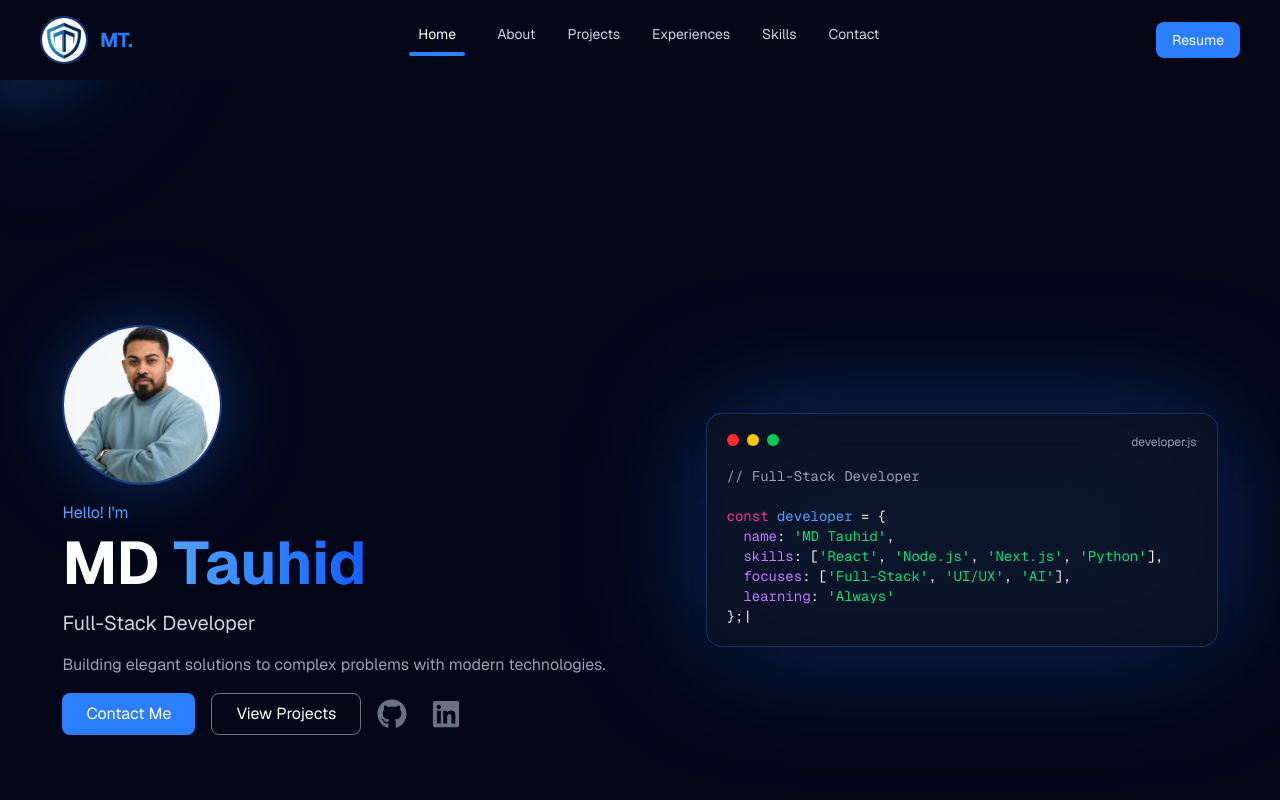
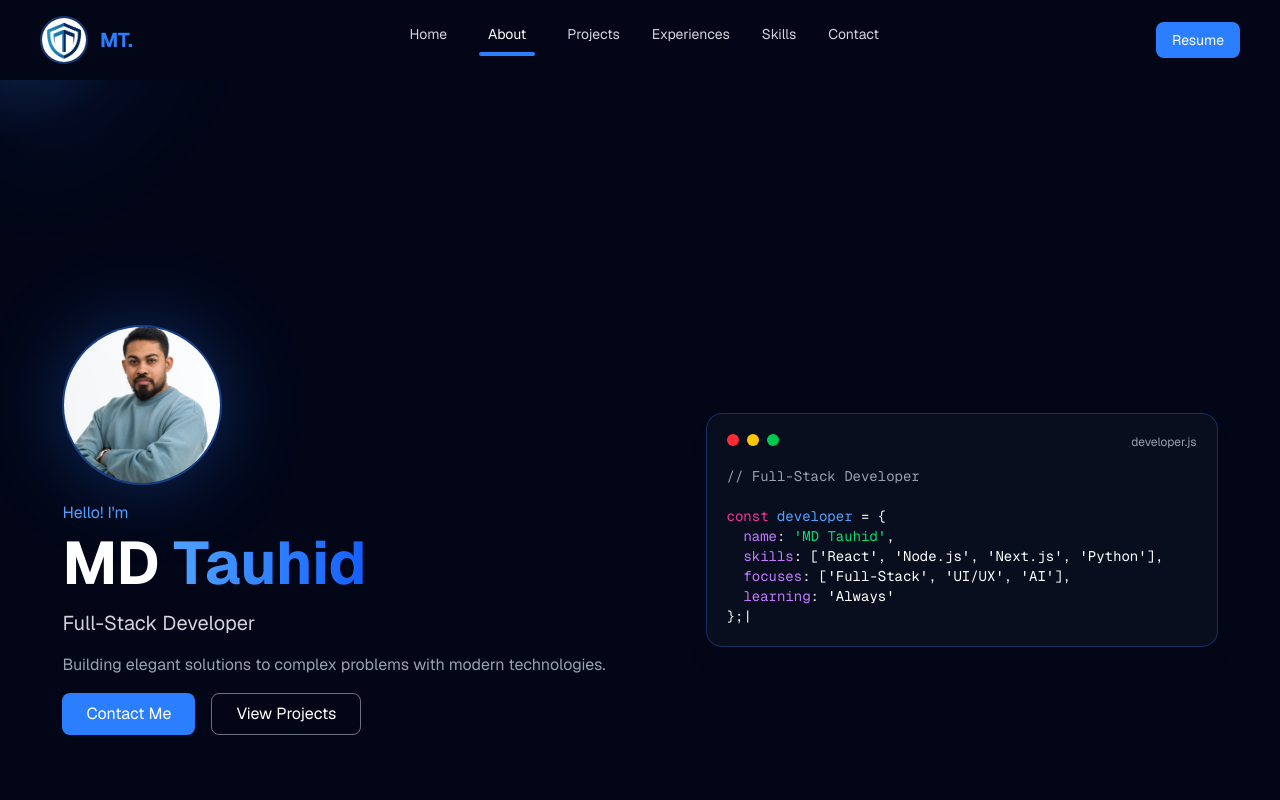
Before and after one commit to Z4Tauhid/Portfolio, a Next.js app: page / in a window 1280 px wide. Shown: the top 800 px of the page. Built offline with nearby package versions, Linux system fonts and the light colour scheme.

Commit message:
pro image commit

```diff
--- a/src/app/components/Hero.js
+++ b/src/app/components/Hero.js
@@ -11,7 +11,6 @@ export default function Hero() {
   const [tokenIndex, setTokenIndex] = useState(0);
   const [charIndex, setCharIndex] = useState(0);
   const [showCursor, setShowCursor] = useState(true);
-  const [startTyping, setStartTyping] = useState(false);
 
   const cardRef = useRef(null);
 
@@ -19,25 +18,35 @@ export default function Hero() {
     setMounted(true);
   }, []);
 
-  //  Intersection Observer
+  // Typing effect (FIXED)
   useEffect(() => {
-    if (!cardRef.current) return;
+    if (!mounted) return;
+    if (tokenIndex >= codeTokens.length) return;
 
-    const observer = new IntersectionObserver(
-      ([entry]) => {
-        if (entry.isIntersecting) {
-          setStartTyping(true);
-          observer.disconnect();
+    const currentToken = codeTokens[tokenIndex];
+
+    if (!currentToken) return;
+
+    if (charIndex < currentToken.text.length) {
+      const timeout = setTimeout(() => {
+        setCharIndex((prev) => prev + 1);
+      }, 15);
+
+      return () => clearTimeout(timeout);
+    } else {
+      setTokenIndex((prev) => prev + 1);
+      setCharIndex(0);
     }
-      },
-      { threshold: 0.3 }
-    );
+  }, [charIndex, tokenIndex, mounted]);
 
-    observer.observe(cardRef.current);
-    return () => observer.disconnect();
+  // Cursor blink
+  useEffect(() => {
+    const interval = setInterval(() => {
+      setShowCursor((prev) => !prev);
+    }, 500);
+    return () => clearInterval(interval);
   }, []);
 
-  //  Tokens (with colors)
   const codeTokens = [
     { text: "// Full-Stack Developer\n\n", className: "text-gray-400" },
 
@@ -51,67 +60,14 @@ export default function Hero() {
     { text: ",\n", className: "" },
 
     { text: "  skills", className: "text-purple-400" },
-    { text: ": [", className: "" },
-    { text: "'React'", className: "text-green-400" },
-    { text: ", ", className: "" },
-    { text: "'Node.js'", className: "text-green-400" },
-    { text: ", ", className: "" },
-    { text: "'Next.js'", className: "text-green-400" },
-    { text: ", ", className: "" },
-    { text: "'Python'", className: "text-green-400" },
-    { text: "],\n", className: "" },
+    { text: ": ['React', 'Node.js', 'Next.js', 'Python'],\n", className: "" },
 
     { text: "  focuses", className: "text-purple-400" },
-    { text: ": [", className: "" },
-    { text: "'Full-Stack'", className: "text-green-400" },
-    { text: ", ", className: "" },
-    { text: "'UI/UX'", className: "text-green-400" },
-    { text: ", ", className: "" },
-    { text: "'AI'", className: "text-green-400" },
-    { text: "],\n", className: "" },
+    { text: ": ['Full-Stack', 'UI/UX', 'AI'],\n", className: "" },
 
     { text: "  learning", className: "text-purple-400" },
-    { text: ": ", className: "" },
-    { text: "'Always'", className: "text-green-400" },
-    { text: "\n};", className: "" },
+    { text: ": 'Always'\n};", className: "" },
   ];
-
-  //  Letter-by-letter typing
-  useEffect(() => {
-    if (!mounted || !startTyping) return;
-
-    if (tokenIndex >= codeTokens.length) return;
-
-    const currentToken = codeTokens[tokenIndex];
-
-    if (charIndex < currentToken.text.length) {
-      const char = currentToken.text[charIndex];
-
-      let delay = 10;
-
-      if (char === "\n") delay = 10;
-      else if (char === " ") delay = 10;
-      else delay = 10 + Math.random() * 10;
-
-      const timeout = setTimeout(() => {
-        setCharIndex((prev) => prev + 1);
-      }, delay);
-
-      return () => clearTimeout(timeout);
-    } else {
-      // move to next token
-      setTokenIndex((prev) => prev + 1);
-      setCharIndex(0);
-    }
-  }, [charIndex, tokenIndex, mounted, startTyping]);
-
-  // ✨ Cursor blink
-  useEffect(() => {
-    const interval = setInterval(() => {
-      setShowCursor((prev) => !prev);
-    }, 500);
-    return () => clearInterval(interval);
-  }, []);
 
   const handleMouseMove = (e) => {
     const rect = e.currentTarget.getBoundingClientRect();
@@ -131,86 +87,10 @@ export default function Hero() {
     }
   };
 
-  return (
-    <section id="home" className="flex flex-col lg:flex-row items-center justify-center md:pt-20 lg:pt-25 flex-wrap gap-5 lg:gap-25 min-h-screen">
+  const CodeBox = () => (
+    <div className="relative bg-[#0b1120]/80 backdrop-blur-xl border border-blue-500/30 rounded-2xl p-5 shadow-xl w-full">
 
-      {/* LEFT */}
-      <div className="max-w-xl flex flex-col items-center lg:items-start text-center lg:text-left ">
-        <div className="relative mb-4">
-          <div className="absolute inset-0 bg-blue-500/30 blur-2xl rounded-full"></div>
-          <img
-            src="/profile.jpg"
-            alt="Profile"
-            className="relative w-40 h-40 object-cover rounded-full border-2 border-blue-500/40"
-          />
-        </div>
-
-        <p className="text-blue-400 mb-2">Hello! I'm</p>
-
-        <h1 className="text-3xl sm:text-5xl lg:text-6xl font-bold mb-2 md:mb-4">
-          MD{" "}
-          <span className="bg-linear-to-r from-blue-400 to-blue-600 bg-clip-text text-transparent">
-            Tauhid
-          </span>
-        </h1>
-
-        <h2 className="text-lg sm:text-xl text-gray-300 mb-2 md:mb-4">
-          Full-Stack Developer
-        </h2>
-
-        <p className="text-gray-400 mb-2 md:mb-4">
-          Building elegant solutions to complex problems with modern technologies.
-        </p>
-
-        <div className="flex flex-row gap-4">
-          <button onClick={() => handleScroll("contact")} className="bg-blue-500 hover:bg-blue-600 px-6 py-2 rounded-lg">
-            Contact Me
-          </button>
-
-
-          <button onClick={() => handleScroll("projects")} className="border border-gray-500 hover:border-white px-6 py-2 rounded-lg">
-            View Projects
-          </button>
-
-
-          <div className="md:flex gap-6 text-3xl items-center hidden ">
-
-            <a href="https://github.com/Z4Tauhid?tab=repositories" target="_blank"><FaGithub className="text-gray-500 hover:text-blue-500 hover:rotate-12" /></a>
-            <a href="https://www.linkedin.com/in/mdtauhiddev/" target="_blank"><FaLinkedin className="text-gray-500 hover:text-blue-500 hover:rotate-12" /></a>
-
-          </div>
-        </div>
-      </div>
-
-      {/* RIGHT */}
-      <div
-        ref={cardRef}
-        className="relative w-full max-w-md lg:max-w-lg"
-        onMouseMove={handleMouseMove}
-        onMouseEnter={() => setHover(true)}
-        onMouseLeave={() => setHover(false)}
-      >
-        <div className="absolute inset-0 bg-blue-500/30 blur-3xl rounded-2xl"></div>
-
-        {mounted && hover && (
-          <>
-            <div
-              className="absolute inset-0 rounded-2xl pointer-events-none"
-              style={{
-                background: `radial-gradient(200px circle at ${position.x}px ${position.y}px, rgba(59,130,246,0.6), transparent 70%)`,
-              }}
-            />
-            <div
-              className="absolute inset-0 rounded-2xl blur-2xl pointer-events-none"
-              style={{
-                background: `radial-gradient(200px circle at ${position.x}px ${position.y}px, rgba(59,130,246,0.3), transparent 70%)`,
-              }}
-            />
-          </>
-        )}
-
-        <div className="relative bg-[#0b1120]/80 backdrop-blur-xl border border-blue-500/30 rounded-2xl p-5 shadow-xl">
-
+      {/* 🔥 HEADER (ADDED BACK) */}
       <div className="flex justify-between mb-4">
         <div className="flex gap-2">
           <span className="w-3 h-3 bg-red-500 rounded-full"></span>
@@ -220,8 +100,8 @@ export default function Hero() {
         <span className="text-xs text-gray-400">developer.js</span>
       </div>
 
-          {/* Typed Code */}
-          <div className="text-xs sm:text-sm font-mono whitespace-pre-wrap ">
+      {/* CODE */}
+      <div className="text-xs sm:text-sm font-mono whitespace-pre-wrap text-left">
         {codeTokens.map((token, i) => {
           if (i < tokenIndex) {
             return (
@@ -242,12 +122,63 @@ export default function Hero() {
           return null;
         })}
 
-            <span className={showCursor ? "opacity-100" : "opacity-0"}>
-              |
-            </span>
+        <span className={showCursor ? "opacity-100" : "opacity-0"}>|</span>
       </div>
     </div>
+  );
+
+  return (
+    <section className="flex flex-col lg:flex-row items-center justify-center md:pt-20 lg:pt-25 flex-wrap gap-5 lg:gap-25 min-h-screen">
+
+      {/* LEFT */}
+      <div className="max-w-xl flex flex-col items-center lg:items-start text-center lg:text-left">
+
+        <div className="relative mb-4">
+          <div className="absolute inset-0 bg-blue-500/30 blur-2xl rounded-full"></div>
+          <img
+            src="/profile.jpg"
+            className="relative w-40 h-40 object-cover rounded-full border-2 border-blue-500/40"
+          />
         </div>
+
+        <p className="text-blue-400 mb-2">Hello! I'm</p>
+
+        <h1 className="text-3xl sm:text-5xl lg:text-6xl font-bold mb-2 md:mb-4">
+          MD{" "}
+          <span className="text-transparent bg-clip-text bg-gradient-to-r from-blue-400 to-blue-600">
+            Tauhid
+          </span>
+        </h1>
+
+        {/* 📱 MOBILE CODE */}
+        <div className="block lg:hidden my-4 w-full text-left">
+          <CodeBox />
+        </div>
+
+        <h2 className="text-lg sm:text-xl text-gray-300 mb-2 md:mb-4">
+          Full-Stack Developer
+        </h2>
+
+        <p className="text-gray-400 mb-2 md:mb-4">
+          Building elegant solutions to complex problems with modern technologies.
+        </p>
+
+        <div className="flex gap-4">
+          <button onClick={() => handleScroll("contact")} className="bg-blue-500 px-6 py-2 rounded-lg">
+            Contact Me
+          </button>
+
+          <button onClick={() => handleScroll("projects")} className="border border-gray-500 px-6 py-2 rounded-lg">
+            View Projects
+          </button>
+        </div>
+      </div>
+
+      {/* RIGHT (desktop only) */}
+      <div className="hidden lg:block w-full max-w-md lg:max-w-lg">
+        <CodeBox />
+      </div>
+
     </section>
   );
 }
```
Lines whose indentation alone changed are shown as unchanged.
